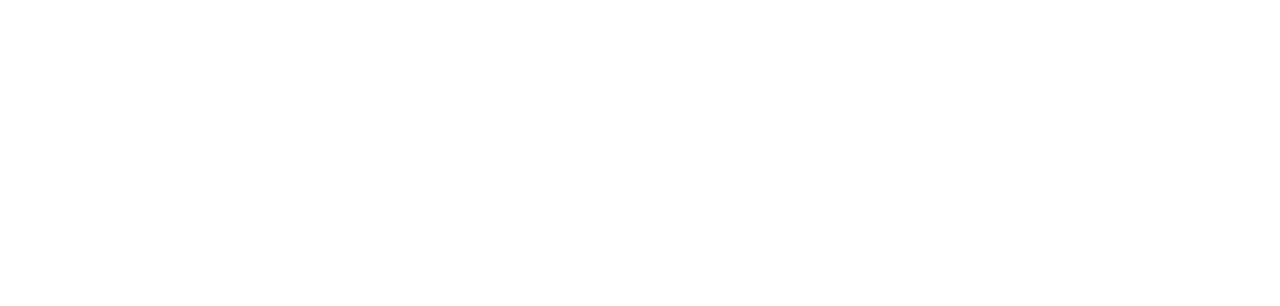
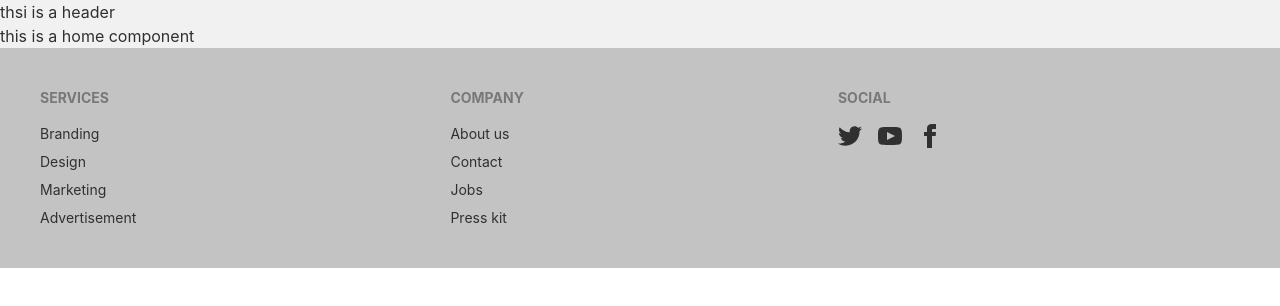
Before and after one commit to SalmanIbnaKabir/Food_Cart_Client, a React (Create React App) app: page / in a window 1280 px wide. Shown: the top 306 px of the page. Built offline with nearby package versions, Linux system fonts and the light colour scheme.

Commit message:
router add

```diff
--- a/public/index.html
+++ b/public/index.html
@@ -1,14 +1,12 @@
 <!DOCTYPE html>
 <html lang="en">
+
 <head>
   <meta charset="utf-8" />
   <link rel="icon" href="%PUBLIC_URL%/favicon.ico" />
   <meta name="viewport" content="width=device-width, initial-scale=1" />
   <meta name="theme-color" content="#000000" />
-    <meta
-      name="description"
-      content="Web site created using create-react-app"
-    />
+  <meta name="description" content="Web site created using create-react-app" />
   <link rel="apple-touch-icon" href="%PUBLIC_URL%/logo192.png" />
   <!--
       manifest.json provides metadata used when your web app is installed on a
@@ -26,7 +24,8 @@
     -->
   <title>React App</title>
 </head>
-  <body>
+
+<body data-theme="autumn">
   <noscript>You need to enable JavaScript to run this app.</noscript>
   <div id="root"></div>
   <!--
@@ -40,4 +39,5 @@
       To create a production bundle, use `npm run build` or `yarn build`.
     -->
 </body>
+
 </html>
--- a/src/App.js
+++ b/src/App.js
@@ -1,9 +1,14 @@
 import logo from './logo.svg';
 import './App.css';
+import { RouterProvider } from 'react-router-dom';
+import router from './Router/Routes/Routes';
 
 function App() {
   return (
-    <div className="App">
+    <div className="">
+      <RouterProvider router={router}>
+
+      </RouterProvider>
 
     </div>
   );
--- /dev/null
+++ b/src/Layout/Main.js
@@ -0,0 +1,16 @@
+import React from 'react';
+import { Outlet } from 'react-router-dom';
+import Footer from '../Shared/Footer/Footer';
+import Header from '../Shared/Header/Header';
+
+const Main = () => {
+  return (
+    <div>
+      <Header></Header>
+      <Outlet></Outlet>
+      <Footer></Footer>
+    </div>
+  );
+};
+
+export default Main;
--- /dev/null
+++ b/src/Pages/Home/Home.js
@@ -0,0 +1,11 @@
+import React from 'react';
+
+const Home = () => {
+  return (
+    <div>
+      <h2>this is a home component </h2>
+    </div>
+  );
+};
+
+export default Home;
--- /dev/null
+++ b/src/Router/Routes/Routes.js
@@ -0,0 +1,21 @@
+import Home from "../../Pages/Home/Home";
+
+const { createBrowserRouter } = require("react-router-dom");
+const { default: Main } = require("../../Layout/Main");
+
+const router = createBrowserRouter([
+  {
+    path: '/',
+    element: <Main></Main>,
+    children: [
+      {
+        path: '/',
+        element: <Home></Home>
+      }
+
+    ]
+  }
+])
+
+
+export default router;
--- /dev/null
+++ b/src/Shared/Footer/Footer.js
@@ -0,0 +1,34 @@
+import React from 'react';
+
+const Footer = () => {
+  return (
+    <div>
+      <footer className="footer p-10 bg-base-300 text-base-content">
+        <div>
+          <span className="footer-title">Services</span>
+          <a href='/' className="link link-hover">Branding</a>
+          <a href='/' className="link link-hover">Design</a>
+          <a href='/' className="link link-hover">Marketing</a>
+          <a href='/' className="link link-hover">Advertisement</a>
+        </div>
+        <div>
+          <span className="footer-title">Company</span>
+          <a href='/' className="link link-hover">About us</a>
+          <a href='/' className="link link-hover">Contact</a>
+          <a href='/' className="link link-hover">Jobs</a>
+          <a href='/' className="link link-hover">Press kit</a>
+        </div>
+        <div>
+          <span className="footer-title">Social</span>
+          <div className="grid grid-flow-col gap-4">
+            <a href='/'><svg xmlns="http://www.w3.org/2000/svg" width="24" height="24" viewBox="0 0 24 24" className="fill-current"><path d="M24 4.557c-.883.392-1.832.656-2.828.775 1.017-.609 1.798-1.574 2.165-2.724-.951.564-2.005.974-3.127 1.195-.897-.957-2.178-1.555-3.594-1.555-3.179 0-5.515 2.966-4.797 6.045-4.091-.205-7.719-2.165-10.148-5.144-1.29 2.213-.669 5.108 1.523 6.574-.806-.026-1.566-.247-2.229-.616-.054 2.281 1.581 4.415 3.949 4.89-.693.188-1.452.232-2.224.084.626 1.956 2.444 3.379 4.6 3.419-2.07 1.623-4.678 2.348-7.29 2.04 2.179 1.397 4.768 2.212 7.548 2.212 9.142 0 14.307-7.721 13.995-14.646.962-.695 1.797-1.562 2.457-2.549z"></path></svg></a>
+            <a href='/'><svg xmlns="http://www.w3.org/2000/svg" width="24" height="24" viewBox="0 0 24 24" className="fill-current"><path d="M19.615 3.184c-3.604-.246-11.631-.245-15.23 0-3.897.266-4.356 2.62-4.385 8.816.029 6.185.484 8.549 4.385 8.816 3.6.245 11.626.246 15.23 0 3.897-.266 4.356-2.62 4.385-8.816-.029-6.185-.484-8.549-4.385-8.816zm-10.615 12.816v-8l8 3.993-8 4.007z"></path></svg></a>
+            <a href='/'><svg xmlns="http://www.w3.org/2000/svg" width="24" height="24" viewBox="0 0 24 24" className="fill-current"><path d="M9 8h-3v4h3v12h5v-12h3.642l.358-4h-4v-1.667c0-.955.192-1.333 1.115-1.333h2.885v-5h-3.808c-3.596 0-5.192 1.583-5.192 4.615v3.385z"></path></svg></a>
+          </div>
+        </div>
+      </footer>
+    </div>
+  );
+};
+
+export default Footer;
--- /dev/null
+++ b/src/Shared/Header/Header.js
@@ -0,0 +1,12 @@
+import React from 'react';
+
+const Header = () => {
+  return (
+    <div>
+      <h2>thsi is a header
+      </h2>
+    </div>
+  );
+};
+
+export default Header;
```
Lines whose indentation alone changed are shown as unchanged.
